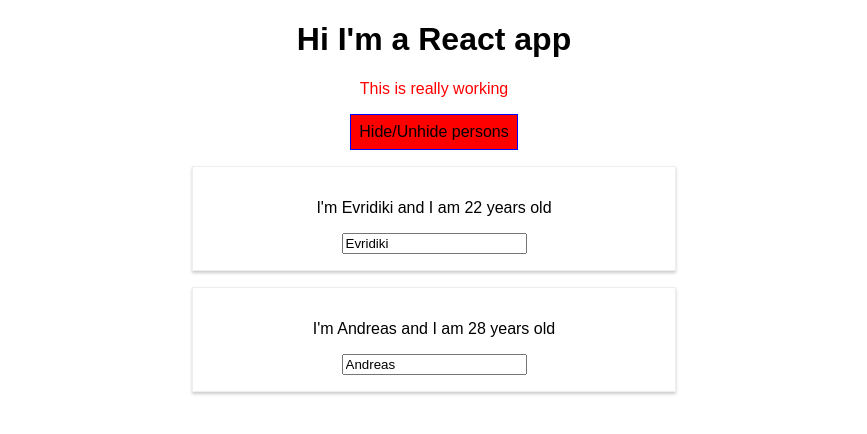
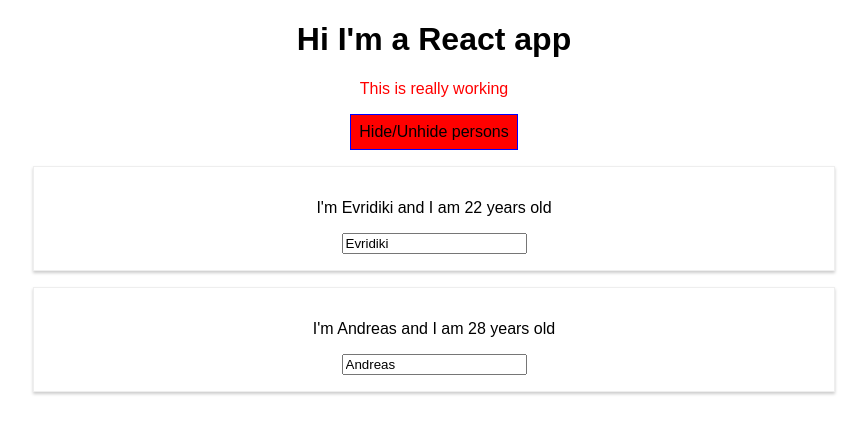
Before and after one commit to evridiki91/react-complete-guide, a React (Create React App) app: page / in a window 1280 px wide. Both pictures are taken after a click on the button "Hide/Unhide persons". Shown: the top 434 px of the page, without its empty margins (206-1073 px from the left). Built offline with nearby package versions, Linux system fonts and the light colour scheme.

Commit message:
Before unlocking css modules

```diff
--- a/src/App.js
+++ b/src/App.js
@@ -1,7 +1,6 @@
 import React, { Component } from 'react';
 import './App.css';
 import Person from './Person/Person';
-import Radium, {StyleRoot} from 'radium';
 
 class App extends Component  {
   state = {
@@ -55,20 +54,12 @@
       font: 'inherit',
       border: '1px solid blue',
       padding: '8px',
-      cursor: 'pointer',
-      ':hover': {
-        backgroundColor: 'lightgreen',
-        color: 'black'
-      }
-
+      cursor: 'pointer'
     };
     let persons = null;
     if (this.state.showPersons){
       style.backgroundColor = "red";
-      style[':hover'] = {
-        backgroundColor: 'pink',
-        color: 'white'
-      }
+
       persons = (
         <div>
           {this.state.persons.map((person, index) => {
@@ -92,7 +83,6 @@
     }
 
     return (
-      <StyleRoot>
       <div className="App">
         <h1>Hi I'm a React app</h1>
         <p className={classes.join(' ')}>This is really working</p>
@@ -102,7 +92,6 @@
       {persons}
 
       </div>
-      </StyleRoot>
     );
     // return React.createElement('div', {className: 'App'}, React.createElement('h1',null,'Ello there!'));
   }
@@ -111,4 +100,4 @@
 
 
 
-export default Radium(App);
+export default App;
--- a/src/Person/Person.css
+++ b/src/Person/Person.css
@@ -7,8 +7,8 @@
     text-align: center;
 }
 
-@media (min-width: 500px){
+/* @media (min-width: 500px){
     .Person {
         width: 450px;
     }
-}
+} */
--- a/src/Person/Person.js
+++ b/src/Person/Person.js
@@ -1,15 +1,9 @@
 import React from 'react';
 import './Person.css'
-import Radium, {StyleRoot} from 'radium'
 
 const person = (props) => {
-    const style = {
-        '@media (min-width: 500px)': {
-            width: '450px'
-        }
-    };
    return (
-       <div className="Person" style={style}>
+       <div className="Person" >
             <p onClick={props.click}>I'm {props.name} and I am {props.age}  years old</p>
             <p>{props.children}</p>
             <input type="text" onChange={props.change} value={props.name}></input>
@@ -17,4 +11,4 @@
    );
 }
 
-export default Radium(person);
+export default person;
```
